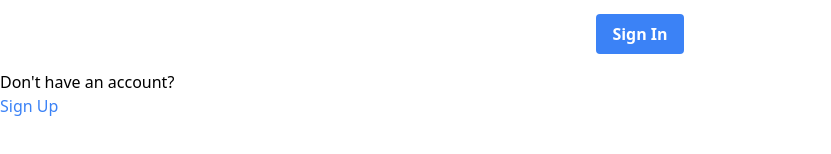
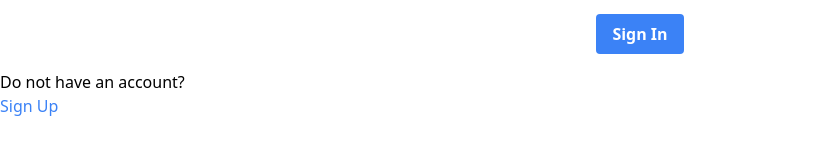
Before and after one commit to abdelrhman-mel/sudoku-frontend, a Next.js app: page /signin in a window 1280 px wide. Shown: the part 158-312 px from the top of the page, without its empty margins (0-831 px from the left). Built offline with nearby package versions, Linux system fonts and the light colour scheme.

Commit message:
skipped some punctuations

```diff
--- a/app/(auth)/signin/page.jsx
+++ b/app/(auth)/signin/page.jsx
@@ -69,7 +69,7 @@ const SignInPage = () => {
         </button>
       </form>
       <div className="mt-4">
-        <p>Don't have an account?</p>
+        <p>Do not have an account?</p>
         <Link href="/signup" className="text-blue-500">
           Sign Up
         </Link>
--- a/app/sudoku/page.jsx
+++ b/app/sudoku/page.jsx
@@ -52,11 +52,10 @@ const IndexPage = () => {
     setGameOver(false); // Reset game over status
     setTimerRunning(true); // Start the timer
     e.preventDefault();
+    const token = localStorage.getItem("token");
     // Logic to fetch a new puzzle
     const response = await axios
-      .post("http://localhost:5000/api/sudoku/puzzles", {
-        dif: difficulty,
-      })
+      .post("http://localhost:5000/api/sudoku/puzzles", { dif: difficulty })
       .then((response) => {
         console.log(response);
 
```
